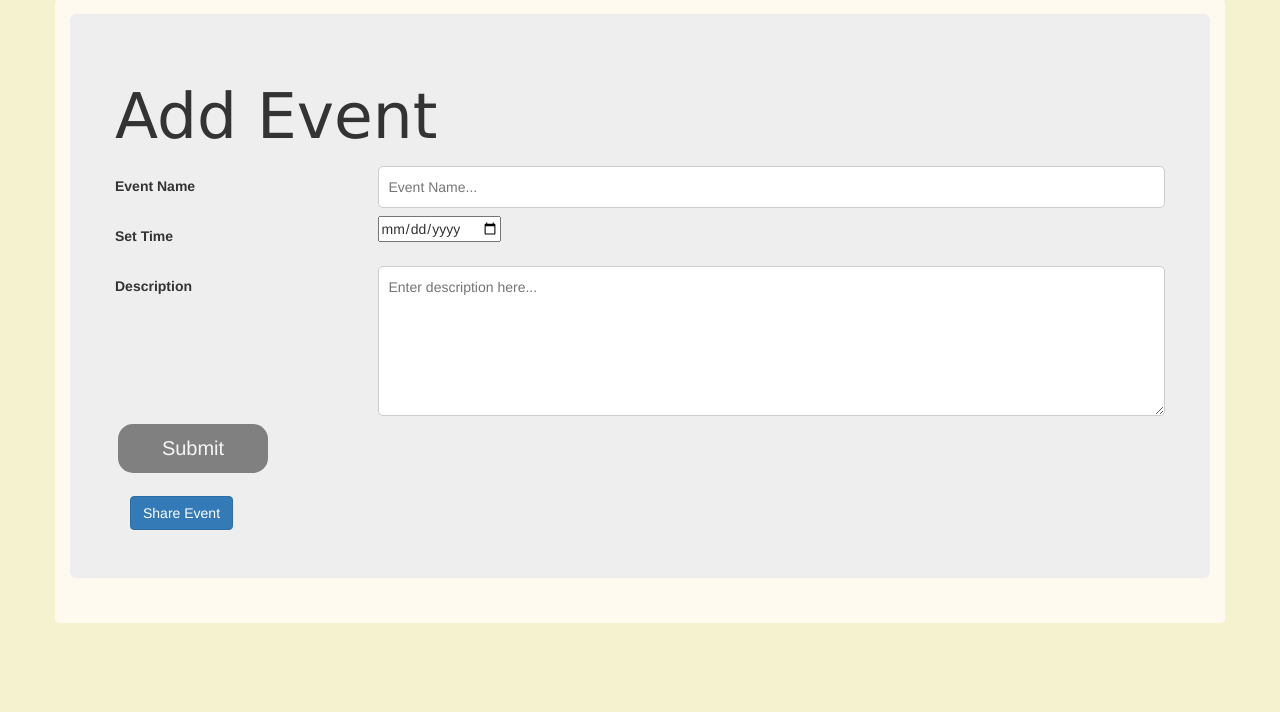
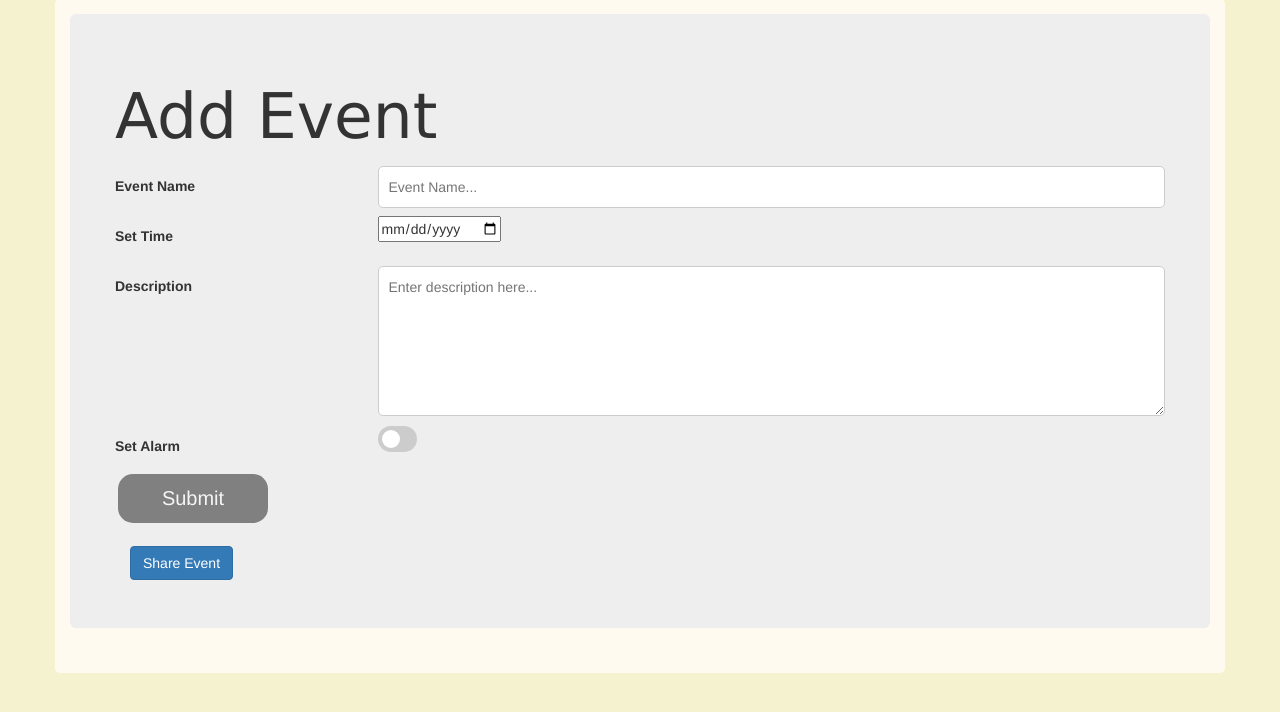
Before and after one commit to danieltran67/All-In-One-Agenda, a Flask app: page /addevents in a window 1280 px wide. Shown: the part 51-763 px from the top of the page. Run offline with Flask 2, Linux system fonts and the light colour scheme; a user stored in the database is signed in; some libraries are stand-ins or nearby versions.

Commit message:
added set alarm slider, cleaned up code

```diff
--- a/templates/addevents.html
+++ b/templates/addevents.html
@@ -9,15 +9,7 @@
 <link rel="stylesheet" href="{{url_for('.static', filename='addevents.css')}}">
 {% endblock %}
 <head>
-    <meta charset="UTF-8">
-    <meta name="viewport" content="width=device-width, initial-scale=1.0">
-    <meta http-equiv="X-UA-Compatible" content="ie=edge">
-    <link rel="stylesheet" href="https://stackpath.bootstrapcdn.com/bootstrap/4.3.1/css/bootstrap.min.css" integrity="sha384-ggOyR0iXCbMQv3Xipma34MD+dH/1fQ784/j6cY/iJTQUOhcWr7x9JvoRxT2MZw1T" crossorigin="anonymous">
-    <script src="https://stackpath.bootstrapcdn.com/bootstrap/4.3.1/js/bootstrap.min.js" integrity="sha384-JjSmVgyd0p3pXB1rRibZUAYoIIy6OrQ6VrjIEaFf/nJGzIxFDsf4x0xIM+B07jRM" crossorigin="anonymous"></script>
-    <link rel="stylesheet" href="https://maxcdn.bootstrapcdn.com/bootstrap/4.3.1/css/bootstrap.min.css">
-    <script src="https://ajax.googleapis.com/ajax/libs/jquery/3.4.1/jquery.min.js"></script>
-    <script src="https://cdnjs.cloudflare.com/ajax/libs/popper.js/1.14.7/umd/popper.min.js"></script>
-    <script src="https://maxcdn.bootstrapcdn.com/bootstrap/4.3.1/js/bootstrap.min.js"></script>
+
 </head>
 
 <body>
@@ -77,6 +69,17 @@
                 </div>
             </div>
             <div class="row">
+                <div class="textline">
+                    <label for="setalarm">Set Alarm</label>
+                </div>
+                <div class="boxline">
+                    <label class="switch">
+                        <input type="checkbox">
+                        <span class="slider round"></span>
+                    </label>
+                </div>
+            </div>
+            <div class="row">
                 <button type="submit" class="buttonArrows" style="vertical-align:middle"><span>Submit</span></button>
             </div>
             <br>
```
